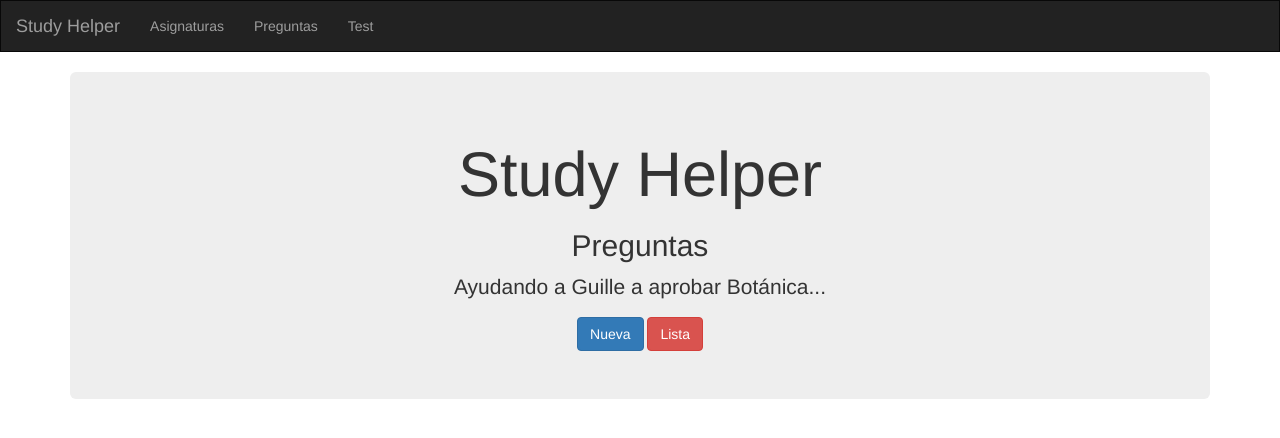
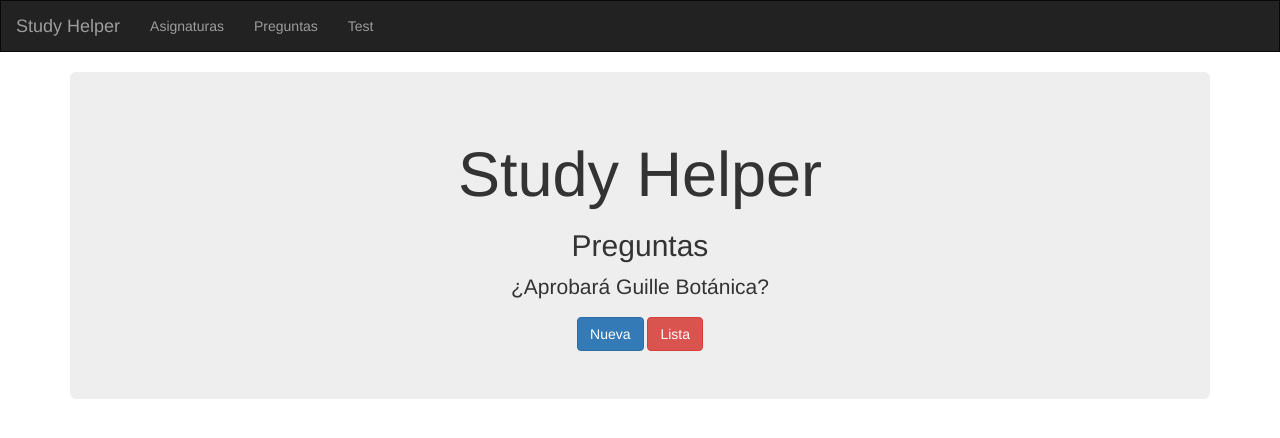
Before and after one commit to danielquijada/StudyHelper, a plain HTML site: page index.html at #!/questions in a window 1280 px wide. Drawn offline with nearby package versions, Linux system fonts and the light colour scheme.

Commit message:
Cambiados algunos strings

```diff
--- a/partial-questions.html
+++ b/partial-questions.html
@@ -1,7 +1,7 @@
 <div class="jumbotron text-center">
     <h1>Study Helper</h1>
     <h2>Preguntas</h2>
-    <p>Ayudando a Guille a aprobar Botánica...</p>
+    <p>¿Aprobará Guille Botánica?</p>
 
     <a ui-sref=".new" class="btn btn-primary">Nueva</a>
     <a ui-sref=".list" class="btn btn-danger">Lista</a>
```
Also changed, not shown: partial-subjects.html (+1 -1 lines), partial-test.html (+1 -1 lines).
